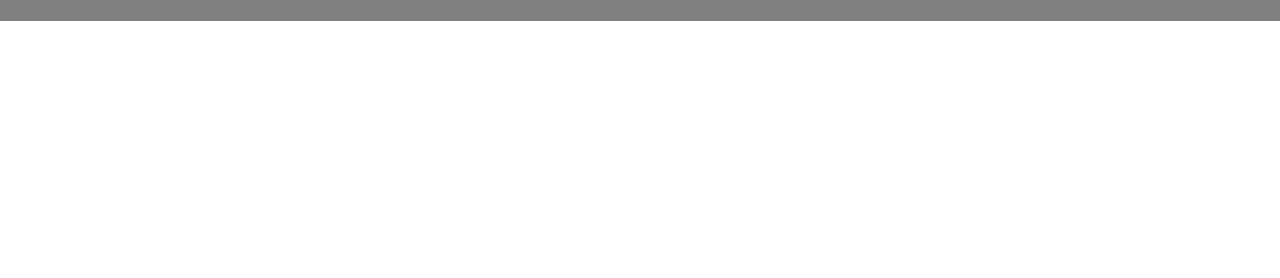
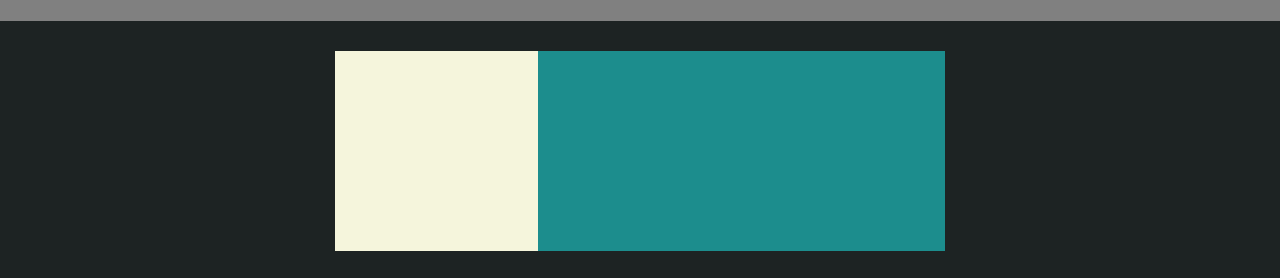
Before and after one commit to LucaElisio/htmlcss-struttura-discord, a plain HTML site: page index.html in a window 1280 px wide. Shown: the part 1779-2057 px from the top of the page. Before the commit the page ends 1800 px from the top, so only its background shows below. Drawn offline with Linux system fonts and the light colour scheme.

Commit message:
feat: footer top section structure

```diff
--- a/css/style.css
+++ b/css/style.css
@@ -12,13 +12,9 @@
     margin: 0 auto;
 }
 
-.content {
-    margin: 0 auto;
-}
-
-section{
+section, header, footer{
+    width: 100%;
     padding: 30px;
-    width: 100%;
 }
 
 /* HEADER */
@@ -84,7 +80,6 @@ header{
 }
 
 .main{
-    width: 50%;
     display: flex;
 
     /* debug */
@@ -116,3 +111,23 @@ header{
     height: 500px;
     background-color: tomato;
 }
+
+/* FOOTER */
+footer{
+    background-color: rgb(29, 35, 35);
+}
+
+.top-bottom-s {
+    display: flex;
+    height: 200px;
+
+}
+
+.left-top-bottom-s{
+    flex-grow: 2;
+    background-color: beige;
+}
+.right-top-bottom-s{
+    background-color: rgb(28, 141, 141);
+    flex-grow: 1;
+}
--- a/index.html
+++ b/index.html
@@ -19,7 +19,7 @@
     <!-- /HEADER -->
 
     <!-- MAIN -->
-
+    <main>
         <!-- Top Section -->
         <section class="top-s">
             <div class="top-content"></div>
@@ -49,10 +49,23 @@
         <section class="bottom-s even">
             <div class="bottom-content container"></div>
         </section>
+    </main>
 
     <!-- /MAIN -->
 
     <!-- FOOTER -->
+    <footer>
+        <!-- Top Section of the footer -->
+        <div class="top-bottom-s container">
+            <div class="left-top-bottom-s"></div>
+            <div class="right-top-bottom-s"></div>
+            <div class="right-top-bottom-s"></div>
+            <div class="right-top-bottom-s"></div>
+            <div class="right-top-bottom-s"></div>
+        </div>
+        <!-- Bottom Section of the footer -->
+        <div class="bottom-bottom-s container"></div>
+    </footer>
     <!-- /FOOTER -->
 
 
```
Lines whose indentation alone changed are shown as unchanged.
